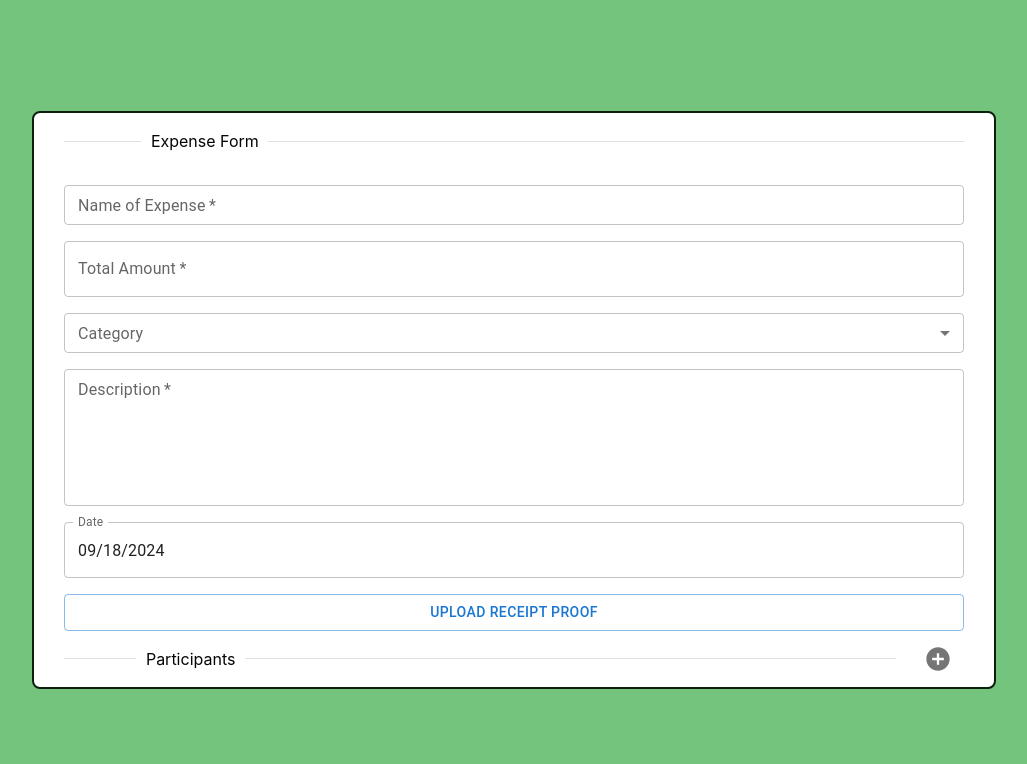
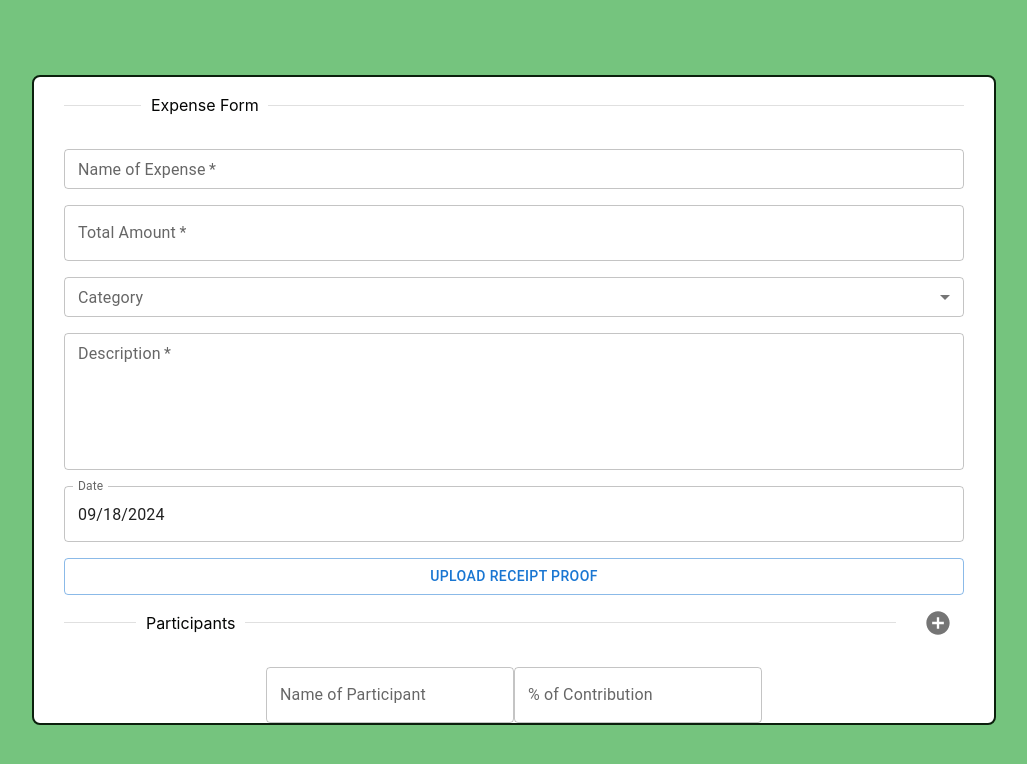
Before and after one commit to chingu-voyages/v51-tier2-team-26, a React (Vite) app: page / in a window 1280 px wide. Shown: the top 764 px of the page, without its empty margins (126-1153 px from the left). Built offline with nearby package versions, Linux system fonts and the light colour scheme.

Commit message:
Start participants section and organize files

```diff
--- a/src/components/ExpenseForm/ExpenseForm.jsx
+++ b/src/components/ExpenseForm/ExpenseForm.jsx
@@ -1,14 +1,14 @@
 import { useState } from 'react';
 import dayjs from 'dayjs';
-import { Backdrop, Box, IconButton, Divider, Grid2 } from '@mui/material';
+import { Backdrop, Box, Divider, Grid2 } from '@mui/material';
 import { LocalizationProvider } from '@mui/x-date-pickers/LocalizationProvider';
 import { AdapterDayjs } from '@mui/x-date-pickers/AdapterDayjs';
-import FileUploadButton from './FileUploadButton';
-import InputField from './InputField';
-import CategorySelectField from './CategorySelectField';
-import DatePickerField from './DatePickerField';
-import AddCircleIcon from '@mui/icons-material/AddCircle';
-import AmountInputField from './AmountInputField';
+import FileUploadButton from './Fields/FileUploadButton';
+import InputField from './Fields/InputField';
+import CategorySelectField from './Fields/CategorySelectField';
+import DatePickerField from './Fields/DatePickerField';
+import AmountInputField from './Fields/AmountInputField';
+import ParticipantsSection from './ParticipantsSection/ParticipantsSection';
 
 export default function ExpenseForm() {
   const [formData, setFormData] = useState({
@@ -133,25 +133,7 @@ export default function ExpenseForm() {
             </Grid2>
             <FileUploadButton />
           </Grid2>
-          <Grid2
-            container
-            spacing={2}
-            sx={{ display: 'flex', flexDirection: 'column', paddingX: '30px' }}>
-            <Grid2
-              container
-              alignItems='center' // Align items vertically in the center
-              sx={{ display: 'flex', flexDirection: 'row', gap: 2 }} // Use gap to manage spacing between items
-            >
-              <Divider
-                textAlign='left'
-                sx={{ color: '#040504', marginY: 2, flexGrow: 1 }}>
-                Participants
-              </Divider>
-              <IconButton aria-label='add participant' size='large'>
-                <AddCircleIcon fontSize='inherit' />
-              </IconButton>
-            </Grid2>
-          </Grid2>
+          <ParticipantsSection />
         </Box>
       </Backdrop>
     </LocalizationProvider>
--- /dev/null
+++ b/src/components/ExpenseForm/ParticipantsSection/ParticipantInput.jsx
@@ -0,0 +1,16 @@
+import PropTypes from 'prop-types';
+import { Grid2, TextField } from '@mui/material';
+
+export default function ParticipantInput({ name, contribution }) {
+  return (
+    <Grid2>
+      <TextField label='Name of Participant'>{name}</TextField>
+      <TextField label='% of Contribution'>{contribution}</TextField>
+    </Grid2>
+  );
+}
+
+ParticipantInput.propTypes = {
+  name: PropTypes.string.isRequired,
+  contribution: PropTypes.number.isRequired,
+};
--- /dev/null
+++ b/src/components/ExpenseForm/ParticipantsSection/ParticipantsSection.jsx
@@ -0,0 +1,32 @@
+import { useState } from 'react';
+import { Grid2, Divider, IconButton } from '@mui/material';
+import AddCircleIcon from '@mui/icons-material/AddCircle';
+import ParticipantInput from './ParticipantInput';
+
+export default function ParticipantsSection() {
+  const [participants, setPartcipants] = useState([
+    { name: '', contribution: '' },
+  ]);
+
+  return (
+    <Grid2
+      container
+      spacing={2}
+      sx={{ display: 'flex', flexDirection: 'column', paddingX: '30px' }}>
+      <Grid2
+        container
+        alignItems='center'
+        sx={{ display: 'flex', flexDirection: 'row', gap: 2 }}>
+        <Divider
+          textAlign='left'
+          sx={{ color: '#040504', marginY: 2, flexGrow: 1 }}>
+          Participants
+        </Divider>
+        <IconButton aria-label='add participant' size='large'>
+          <AddCircleIcon fontSize='inherit' />
+        </IconButton>
+      </Grid2>
+      <ParticipantInput name='default' contribution='10' />
+    </Grid2>
+  );
+}
```
Also changed, not shown: src/components/ExpenseForm/Fields/AmountInputField.jsx (renamed from src/components/ExpenseForm/AmountInputField.jsx), src/components/ExpenseForm/Fields/CategorySelectField.jsx (renamed from src/components/ExpenseForm/CategorySelectField.jsx), src/components/ExpenseForm/Fields/DatePickerField.jsx (renamed from src/components/ExpenseForm/DatePickerField.jsx), src/components/ExpenseForm/Fields/FileUploadButton.jsx (renamed from src/components/ExpenseForm/FileUploadButton.jsx), src/components/ExpenseForm/Fields/InputField.jsx (renamed from src/components/ExpenseForm/InputField.jsx).
